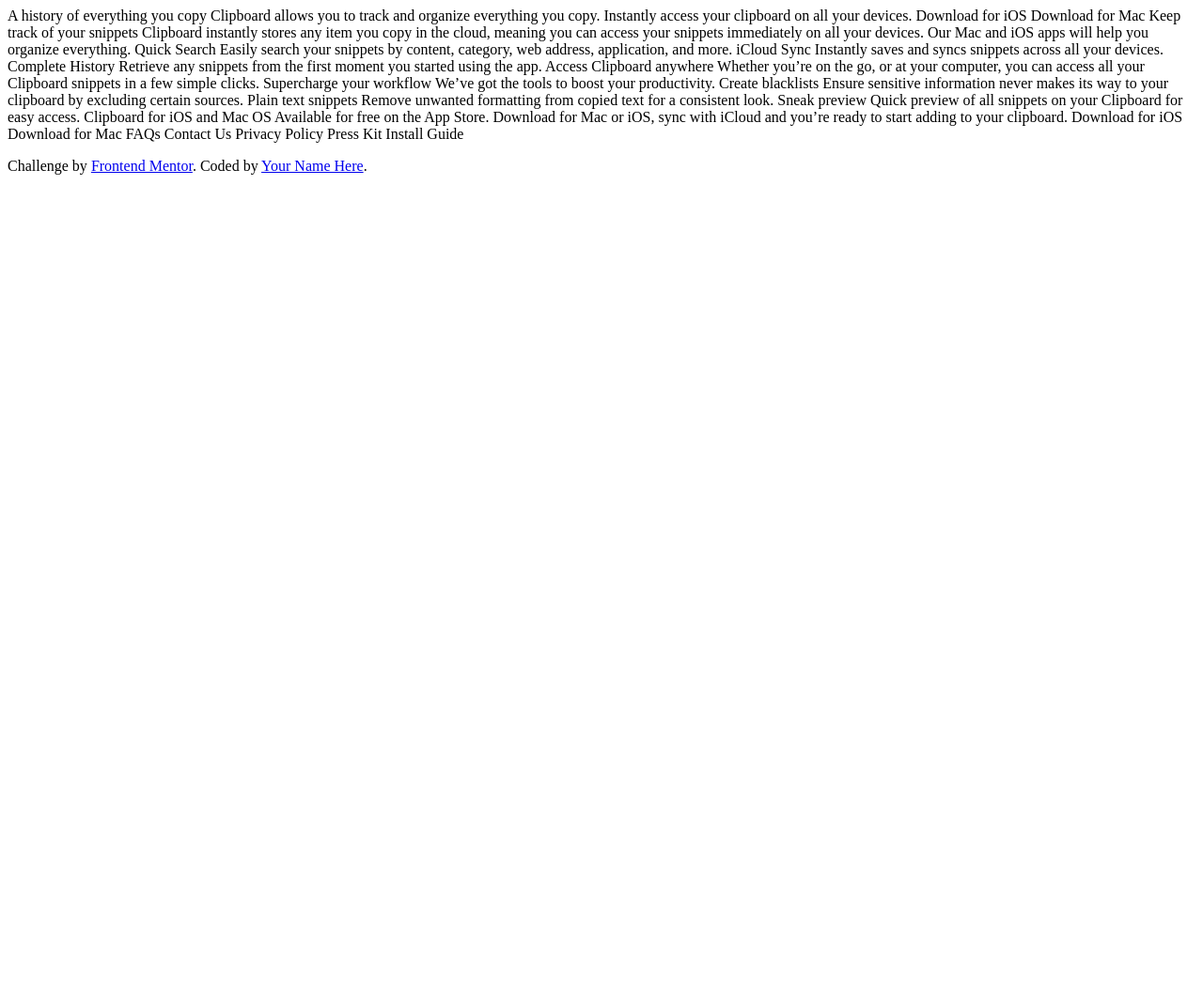
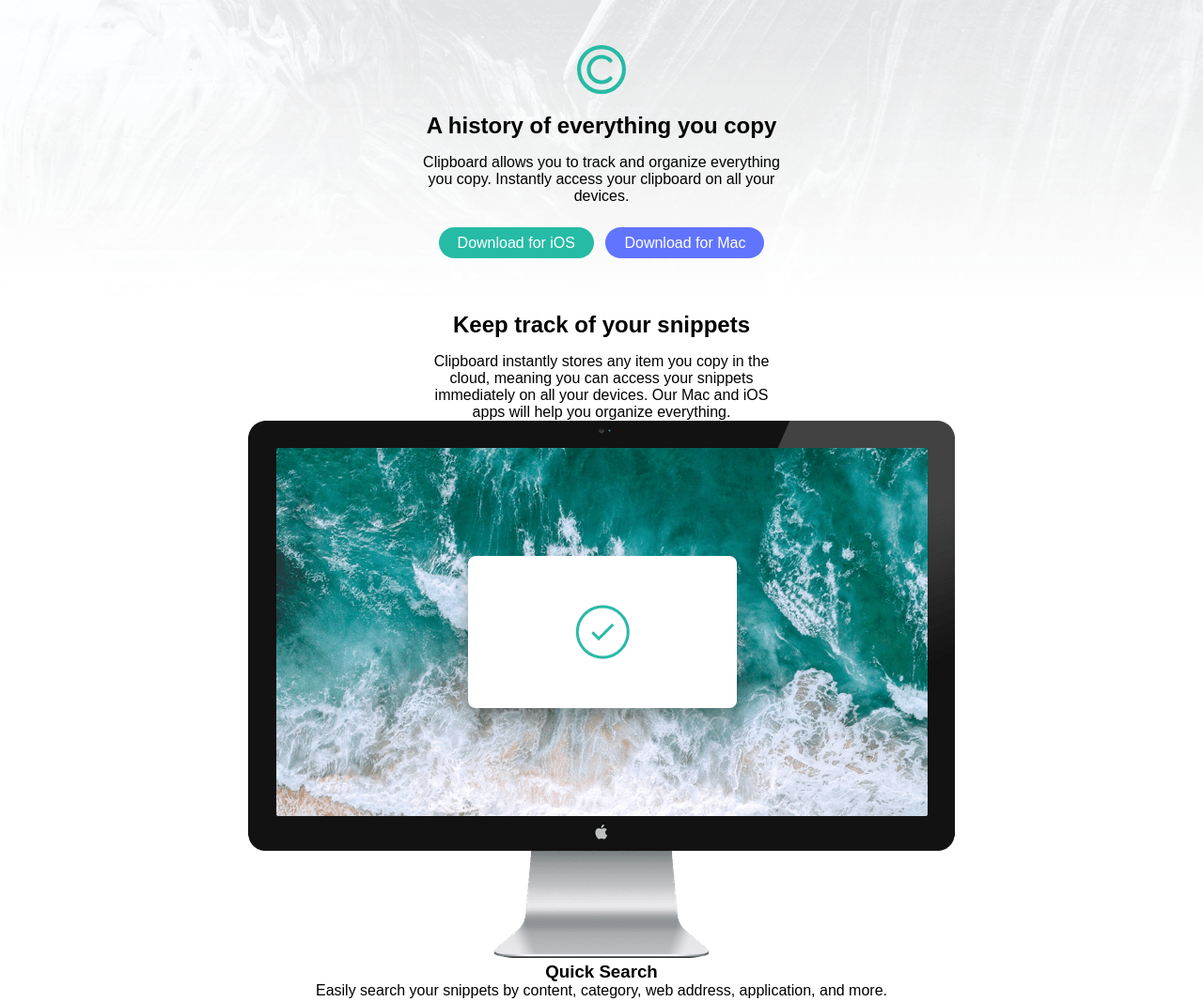
Before and after one commit to wadmortada/clipboard-landing-page, a plain HTML site: page index.html in a window 1280 px wide. Shown: the top 1067 px of the page at 94% size. Before the commit the page ends 800 px from the top, so only its background shows below. Drawn offline with Linux system fonts and the light colour scheme; a web font is replaced by a local one.

Commit message:
styling html element

```diff
--- a/index.html
+++ b/index.html
@@ -4,76 +4,94 @@
   <meta charset="UTF-8">
   <meta name="viewport" content="width=device-width, initial-scale=1.0">
   <link rel="icon" type="image/png" sizes="32x32" href="./images/favicon-32x32.png">
+  <link rel="stylesheet" href="style.css">
   <title>Frontend Mentor | Clipboard landing page</title>
 </head>
 <body>
+  <main class="container">
+    <article class="frist-card">
+      <img src="images/logo.svg" alt="clipboard-logo" class="clipboard-head-logo">
+      <h1>A history of everything you copy</h1>
+      <p>Clipboard allows you to track and organize everything you
+      copy. Instantly access your clipboard on all your devices.</p>
+      <div class="down-btn">
+        <a href="#" class="ios-btn">Download for iOS</a>
+        <a href="#" class="mac-btn">Download for Mac</a>
+      </div>
+    </article>
+    <article class="second-card">
+      <h2>Keep track of your snippets</h2>
+      <p>Clipboard instantly stores any item you copy in the cloud,
+        meaning you can access your snippets immediately on all your
+        devices. Our Mac and iOS apps will help you organize everything.</p>
+    </article>
+    <article class="third-card">
+      <img src="images/image-computer.png" alt="allinone-PC">
+      <h3>Quick Search</h3>
+      <p>Easily search your snippets by content, category, web address, application, and more.</p>
+      <h3>iCloud Sync</h3>
+      <p>Instantly saves and syncs snippets across all your devices.</p>
+      <h3>Complete History</h3>
+      <p>Retrieve any snippets from the first moment you started using the app.</p>
+    </article>
+    <article>
+      <h2>Access Clipboard anywhere</h2>
+      <p>Whether you’re on the go, or at your computer, you can access all your Clipboard
+        snippets in a few simple clicks.</p>
+        <img src="images/image-devices.png" alt="dvices-images">
+    </article>
+    <article>
+      <h2>Supercharge your workflow</h2>
+      <p>We’ve got the tools to boost your productivity.</p>
+      <div class="card-one">
+        <img src="images/icon-blacklist.svg" alt="blacklists-lgo">
+        <h3>Create blacklists</h3>
+        <p>Ensure sensitive information never makes its way to your clipboard by excluding certain sources.</p>
+      </div>
 
-  A history of everything you copy
+      <div class="card-two">
+        <img src="images/icon-text.svg" alt="text-logo">
+        <h3>Plain text snippets</h3>
+        <p>Remove unwanted formatting from copied text for a consistent look.</p>
+      </div>
 
-  Clipboard allows you to track and organize everything you
-  copy. Instantly access your clipboard on all your devices.
-
-  Download for iOS
-  Download for Mac
-
-  Keep track of your snippets
-
-  Clipboard instantly stores any item you copy in the cloud,
-  meaning you can access your snippets immediately on all your
-  devices. Our Mac and iOS apps will help you organize everything.
-
-  Quick Search
-
-  Easily search your snippets by content, category, web address, application, and more.
-
-  iCloud Sync
-
-  Instantly saves and syncs snippets across all your devices.
-
-  Complete History
-
-  Retrieve any snippets from the first moment you started using the app.
-
-  Access Clipboard anywhere
-
-  Whether you’re on the go, or at your computer, you can access all your Clipboard
-  snippets in a few simple clicks.
-
-  Supercharge your workflow
-
-  We’ve got the tools to boost your productivity.
-
-  Create blacklists
-
-  Ensure sensitive information never makes its way to your clipboard by excluding certain sources.
-
-  Plain text snippets
-
-  Remove unwanted formatting from copied text for a consistent look.
-
-  Sneak preview
-
-  Quick preview of all snippets on your Clipboard for easy access.
-
-  Clipboard for iOS and Mac OS
-
-  Available for free on the App Store. Download for Mac or iOS, sync with iCloud
-  and you’re ready to start adding to your clipboard.
-
-  Download for iOS
-  Download for Mac
-
-  FAQs
-  Contact Us
-  Privacy Policy
-  Press Kit
-  Install Guide
-
+      <div class="card-there">
+        <img src="images/icon-preview.svg" alt="eye-logo">
+        <h3>Sneak preview</h3>
+        <p>Quick preview of all snippets on your Clipboard for easy access.</p>
+      </div>
+    </article>
+    <article class="company-logo">
+      <img src="images/logo-google.png" alt="Google-logo">
+      <img src="images/logo-ibm.png" alt="Ibm-logo">
+      <img src="images/logo-microsoft.png" alt="Microsoft-logo">
+      <img src="images/logo-hp.png" alt="Hp-logo">
+      <img src="images/logo-vector-graphics.png" alt="Vector-logo">
+    </article>
+    <article>
+      <h2>Clipboard for iOS and Mac OS</h2>
+      <p>Available for free on the App Store. Download for Mac or iOS, sync with iCloud
+        and you’re ready to start adding to your clipboard.</p>
+    </article>
+    <div class="down-btn">
+      <a href="#">Download for iOS</a>
+      <a href="#">Download for Mac</a>
+    </div>
+  </main>
   <footer>
-    <p class="attribution">
-      Challenge by <a href="https://www.frontendmentor.io?ref=challenge" target="_blank">Frontend Mentor</a>.
-      Coded by <a href="#">Your Name Here</a>.
-    </p>
+    <img src="images/logo.svg" alt="clipboard-logo">
+    <div class="site-links">
+      <a href="#">FAQs</a>
+      <a href="#">Privacy Policy</a>
+      <a href="#">Install Guide</a>
+      <a href="#">Contact Us</a>
+      <a href="#">Press Kit</a>
+    </div>
+    <div class="social-logo">
+      <img src="images/icon-facebook.svg" alt="facebook-logo">
+      <img src="images/icon-twitter.svg" alt="twitter-logo">
+      <img src="images/icon-instagram.svg" alt="instagram-logo">
+    </div>
   </footer>
 </body>
 </html>
--- /dev/null
+++ b/style.css
@@ -0,0 +1,67 @@
+@import url('https://fonts.googleapis.com/css2?family=Bai+Jamjuree:wght@200;400;600&display=swap');
+
+* {
+    padding: 0;
+    margin: 0;
+    box-sizing: border-box;
+}
+
+body {
+    font-family: 'Bai Jamjuree', sans-serif;
+    background-color: #FFFFFF;
+    background-image: url(images/bg-header-desktop.png);
+    background-repeat: no-repeat;
+    background-size: 100%;
+    text-align: center;
+}
+
+p {
+    font-weight: 200;
+    font-size: 16px;
+}
+
+.clipboard-head-logo {
+    width: 3.25rem;
+    margin-top: 3rem;
+}
+
+.frist-card h1 {
+    margin-top: 1rem;
+}
+
+.frist-card p {
+    width: 30%;
+    margin-left: 35%;
+    margin-top: 1rem;
+}
+
+.down-btn {
+    margin-top: 2rem;
+}
+
+.ios-btn {
+    background-color: #26BBA5;
+    color: #FFFFFF;
+    padding: 0.5rem 1.25rem;
+    border-radius: 1.25rem;
+    text-decoration: none;
+    margin-right: 0.5rem;
+}
+
+.mac-btn {
+    background-color: #6174FF;
+    color: #FFFFFF;
+    padding: 0.5rem 1.25rem;
+    border-radius: 1.25rem;
+    text-decoration: none;
+}
+
+.second-card {
+    margin-top: 4rem;
+}
+
+.second-card p {
+    width: 30%;
+    margin-left: 35%;
+    margin-top: 1rem;
+}
```
Also changed, not shown: 1 other file.
